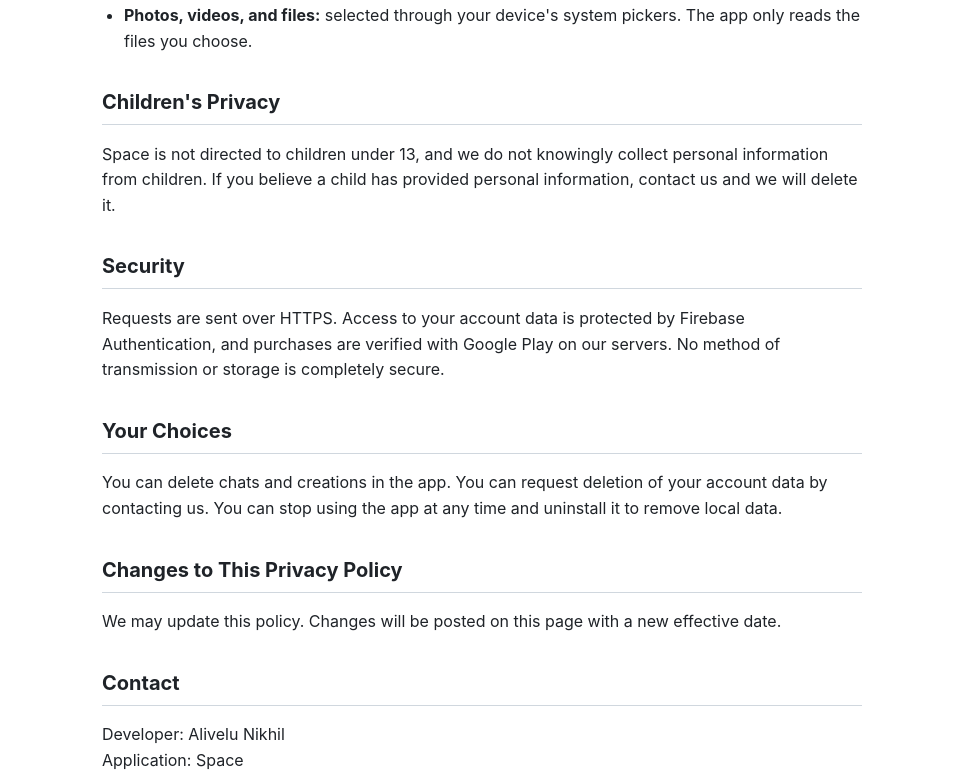
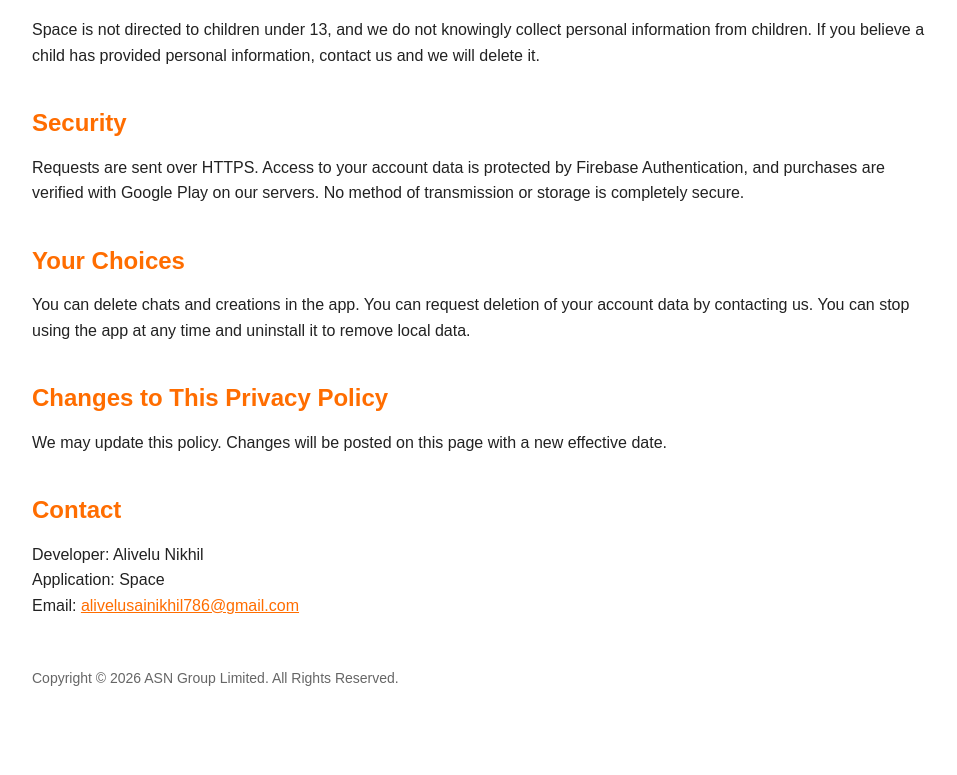
Before and after one commit to alivelusai/space-privacy-policy, a plain HTML site: page index.html in a window 1280 px wide. Shown: the part 2025-2800 px from the top of the page, without its empty margins (158-1115 px from the left). After the commit the page ends 2754 px from the top, so only its background shows below. Drawn offline with Linux system fonts and the light colour scheme.

Commit message:
Update index.html

```diff
--- a/index.html
+++ b/index.html
@@ -6,54 +6,58 @@
   <title>Privacy Policy - Space</title>
   <style>
     body {
-      font-family: -apple-system, BlinkMacSystemFont, "Segoe UI", Roboto, Helvetica, Arial, sans-serif;
+      font-family: Arial, Helvetica, sans-serif;
+      font-size: 16px;
       line-height: 1.6;
-      color: #1f2328;
+      color: #222222;
       background: #ffffff;
       margin: 0;
-      padding: 0;
+      padding: 40px 20px;
     }
-    main {
-      max-width: 760px;
+    .container {
+      max-width: 900px;
       margin: 0 auto;
-      padding: 32px 20px 64px;
     }
     h1 {
-      font-size: 2rem;
+      color: #ff6d00;
+      font-size: 32px;
+      font-weight: bold;
+      margin: 0 0 8px;
+      padding-bottom: 12px;
+      border-bottom: 2px solid #ff6d00;
+    }
+    h2 {
+      color: #ff6d00;
+      font-size: 24px;
+      font-weight: bold;
+      margin: 36px 0 12px;
+    }
+    p {
+      margin: 0 0 14px;
+    }
+    ul {
+      margin: 0 0 14px;
+      padding-left: 40px;
+    }
+    li {
       margin-bottom: 4px;
     }
-    h2 {
-      font-size: 1.25rem;
-      margin-top: 32px;
-      border-bottom: 1px solid #d0d7de;
-      padding-bottom: 6px;
-    }
-    .effective {
-      color: #57606a;
-      margin-top: 0;
-    }
-    ul {
-      padding-left: 22px;
-    }
-    li {
-      margin-bottom: 6px;
-    }
     a {
-      color: #0969da;
+      color: #ff6d00;
     }
     footer {
       margin-top: 48px;
-      font-size: 0.9rem;
-      color: #57606a;
+      font-size: 14px;
+      color: #666666;
     }
   </style>
 </head>
 <body>
-  <main>
+  <div class="container">
     <h1>Privacy Policy</h1>
-    <p class="effective"><strong>Effective Date:</strong> November 2026</p>
+    <p><strong>Effective Date:</strong> November 2026</p>
 
-    <p>Thank you for using Space. This Privacy Policy explains what information Space collects, how it is used, and the choices you have.</p>
+    <p>Thank you for using <strong>Space</strong>. This Privacy Policy explains what information Space collects, how it is used, and the choices you have.</p>
 
     <h2>Information We Collect</h2>
 
@@ -129,6 +133,6 @@
     </p>
 
     <footer>Copyright &copy; 2026 ASN Group Limited. All Rights Reserved.</footer>
-  </main>
+  </div>
 </body>
 </html>
```
